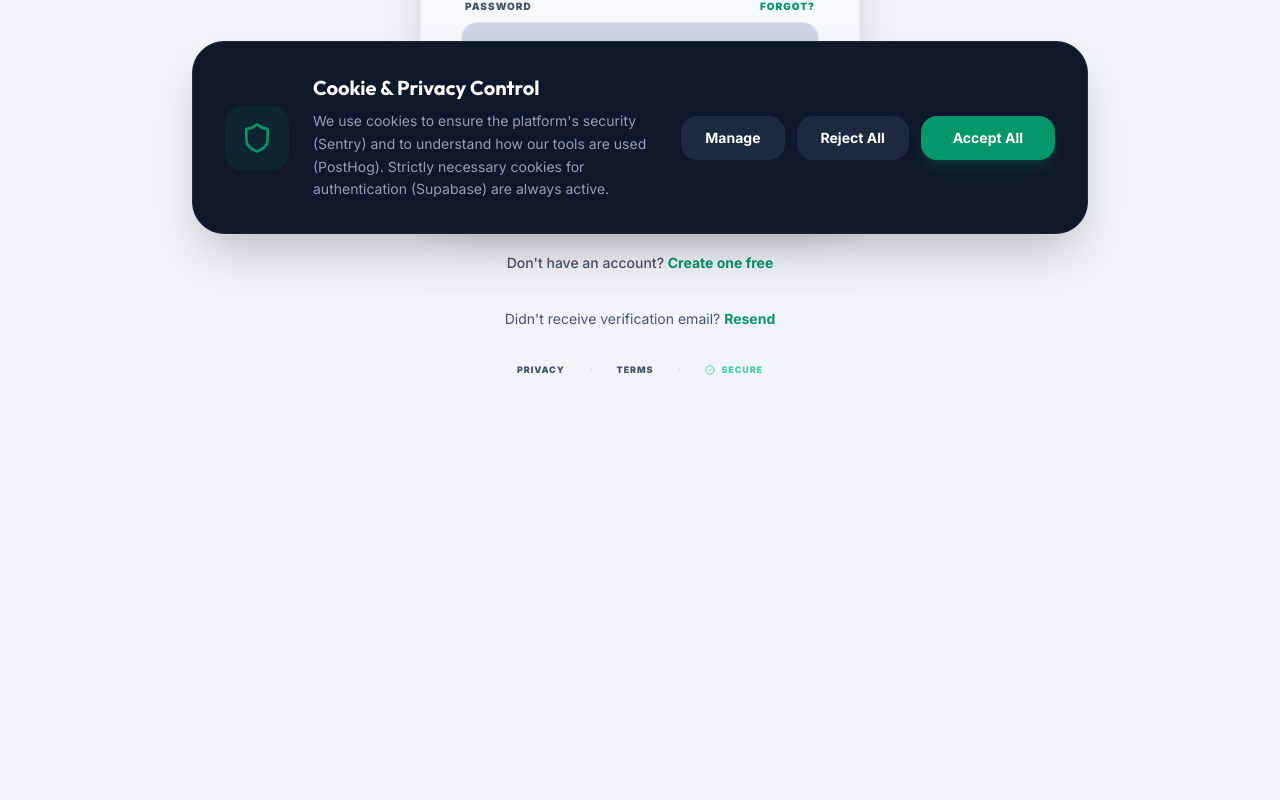
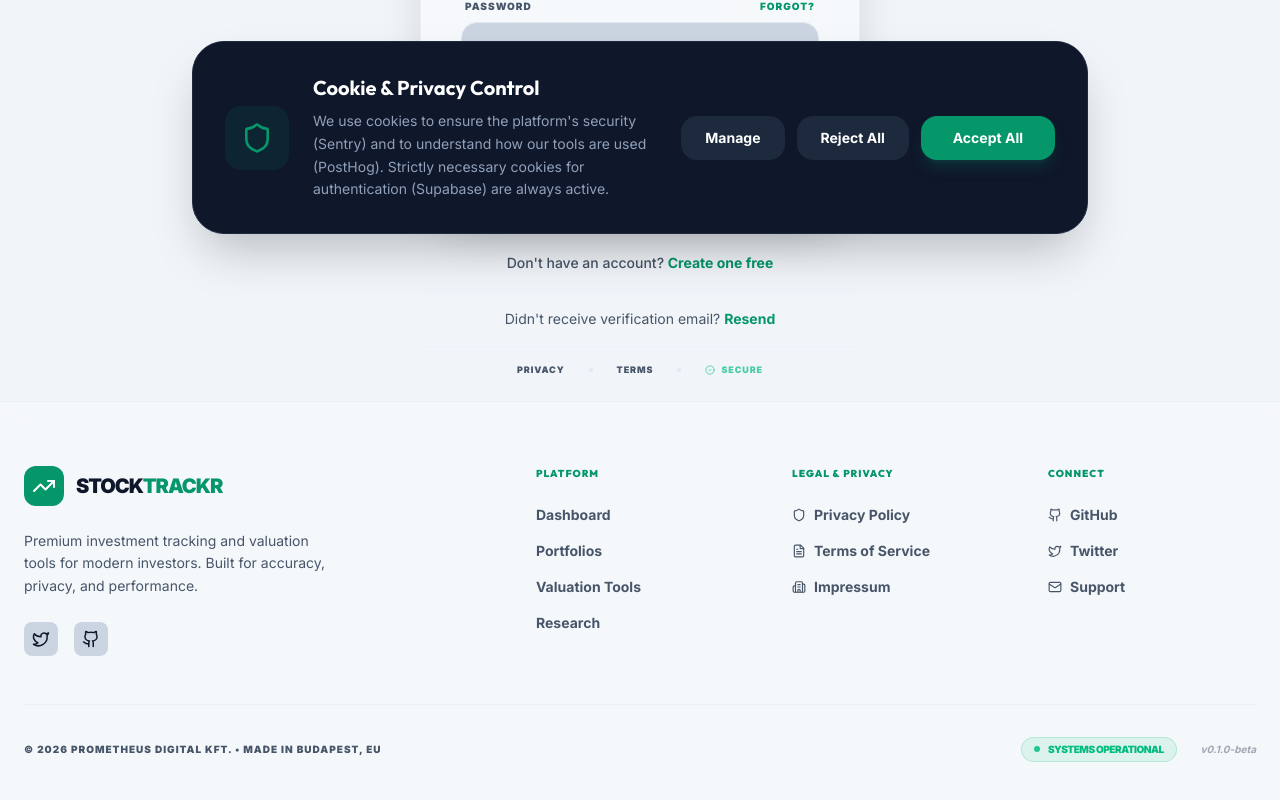
Before and after one commit to arpadbretz/stock-portfolio-tracker, a Next.js app: page /login in a window 1280 px wide. Shown: the part 542-1342 px from the top of the page. Before the commit the page ends 943 px from the top, so only its background shows below. Built offline with nearby package versions, Linux system fonts and the light colour scheme; no server answers.

Commit message:
feat: add global footer, enhance PostHog privacy, and verify SQL cascade

```diff
--- a/app/layout.tsx
+++ b/app/layout.tsx
@@ -26,6 +26,7 @@ export const metadata: Metadata = {
 import { AuthProvider } from "@/components/auth/AuthProvider";
 import { ThemeProvider } from "@/components/ThemeProvider";
 import CookieConsent from "@/components/CookieConsent";
+import Footer from "@/components/Footer";
 import CommandPalette from "@/components/CommandPalette";
 import { Toaster } from "sonner";
 
@@ -44,7 +45,7 @@ export default function RootLayout({
         <meta name="theme-color" content="#0f172a" />
       </head>
       <body
-        className={`${outfit.variable} ${inter.variable} font-inter antialiased bg-background text-foreground`}
+        className={`${outfit.variable} ${inter.variable} font-inter antialiased bg-background text-foreground min-h-screen flex flex-col`}
       >
         <AuthProvider>
           <ConsentProvider>
@@ -54,7 +55,10 @@ export default function RootLayout({
               </Suspense>
               <UserPreferencesProvider>
                 <ThemeProvider>
-                  {children}
+                  <main className="flex-1">
+                    {children}
+                  </main>
+                  <Footer />
                   <CookieConsent />
                   <CommandPalette />
                   <Toaster
--- a/app/providers/posthog-provider.tsx
+++ b/app/providers/posthog-provider.tsx
@@ -17,7 +17,8 @@ export function PostHogContextProvider({ children }: { children: React.ReactNode
             posthog.init(posthog_key, {
                 api_host: posthog_host,
                 person_profiles: 'identified_only',
-                capture_pageview: false
+                capture_pageview: false,
+                property_blacklist: ['$ip'], // Enhanced Privacy: Don't collect IP addresses
             })
         } else if (!preferences.analytics && posthog.isFeatureEnabled('any')) {
             // If consent is revoked, we opt out
--- a/components/Footer.tsx
+++ b/components/Footer.tsx
@@ -1,86 +1,112 @@
+'use client';
+
 import Link from 'next/link';
-import { Mail, Phone, ExternalLink, ShieldCheck } from 'lucide-react';
+import { TrendingUp, Github, Twitter, Mail, ExternalLink, Shield, FileText, Building2 } from 'lucide-react';
+
+interface FooterLink {
+    name: string;
+    href: string;
+    external?: boolean;
+    icon?: React.ComponentType<{ size?: number; className?: string }>;
+}
 
 export default function Footer() {
+    const currentYear = new Date().getFullYear();
+
+    const sections: { title: string; links: FooterLink[] }[] = [
+        {
+            title: "Platform",
+            links: [
+                { name: "Dashboard", href: "/dashboard" },
+                { name: "Portfolios", href: "/dashboard/portfolios" },
+                { name: "Valuation Tools", href: "/dashboard/valuation" },
+                { name: "Research", href: "/dashboard/research" },
+            ]
+        },
+        {
+            title: "Legal & Privacy",
+            links: [
+                { name: "Privacy Policy", href: "/legal/privacy", icon: Shield },
+                { name: "Terms of Service", href: "/legal/terms", icon: FileText },
+                { name: "Impressum", href: "/legal/impressum", icon: Building2 },
+            ]
+        },
+        {
+            title: "Connect",
+            links: [
+                { name: "GitHub", href: "https://github.com", external: true, icon: Github },
+                { name: "Twitter", href: "https://twitter.com", external: true, icon: Twitter },
+                { name: "Support", href: "mailto:info@prometheusdigital.hu", icon: Mail },
+            ]
+        }
+    ];
+
     return (
-        <footer className="bg-card/50 backdrop-blur-md border-t border-border mt-auto">
-            <div className="container mx-auto px-6 py-12">
-                <div className="grid grid-cols-1 md:grid-cols-4 gap-12">
-                    {/* Brand/Company Info */}
-                    <div className="md:col-span-2">
-                        <div className="flex items-center gap-2 mb-6">
-                            <div className="p-1.5 bg-primary/20 rounded-lg">
-                                <ShieldCheck className="text-primary" size={24} />
+        <footer className="mt-auto border-t border-border/50 bg-card/30 backdrop-blur-sm">
+            <div className="max-w-7xl mx-auto px-6 py-12 md:py-16">
+                <div className="grid grid-cols-1 md:grid-cols-2 lg:grid-cols-5 gap-12 mb-12">
+                    {/* Brand Section */}
+                    <div className="lg:col-span-2 space-y-6">
+                        <Link href="/" className="flex items-center gap-3 group">
+                            <div className="p-2 bg-primary rounded-xl group-hover:rotate-12 transition-transform duration-300">
+                                <TrendingUp className="text-primary-foreground" size={24} />
                             </div>
-                            <span className="text-xl font-bold tracking-tight">StockTrackr.eu</span>
-                        </div>
-                        <h3 className="text-sm font-black text-foreground mb-4 uppercase tracking-widest">Prometheus Digital Kft.</h3>
-                        <div className="space-y-2 text-[11px] text-muted-foreground font-medium uppercase tracking-wider leading-relaxed">
-                            <p>1125 Budapest, Hableány utca 6/A</p>
-                            <p>Tax Number: 32910128-2-43</p>
-                            <p>Company Reg. No.: 01-09-434076</p>
+                            <span className="text-xl font-black tracking-tighter text-foreground uppercase">
+                                Stock<span className="text-primary">Trackr</span>
+                            </span>
+                        </Link>
+                        <p className="text-sm text-muted-foreground leading-relaxed max-w-xs">
+                            Premium investment tracking and valuation tools for modern investors.
+                            Built for accuracy, privacy, and performance.
+                        </p>
+                        <div className="flex items-center gap-4">
+                            <a href="#" className="p-2 bg-muted hover:bg-primary/10 hover:text-primary rounded-lg transition-colors">
+                                <Twitter size={18} />
+                            </a>
+                            <a href="#" className="p-2 bg-muted hover:bg-primary/10 hover:text-primary rounded-lg transition-colors">
+                                <Github size={18} />
+                            </a>
                         </div>
                     </div>
 
-                    {/* Legal Links */}
-                    <div>
-                        <h3 className="text-[10px] font-black text-foreground mb-6 uppercase tracking-[0.2em]">Foundation</h3>
-                        <ul className="space-y-4">
-                            <li>
-                                <Link href="/legal/notice" className="text-xs text-muted-foreground hover:text-primary transition-colors font-bold uppercase tracking-widest">
-                                    Legal Notice
-                                </Link>
-                            </li>
-                            <li>
-                                <Link href="/legal/privacy" className="text-xs text-muted-foreground hover:text-primary transition-colors font-bold uppercase tracking-widest">
-                                    Privacy Policy
-                                </Link>
-                            </li>
-                            <li>
-                                <Link href="/legal/terms" className="text-xs text-muted-foreground hover:text-primary transition-colors font-bold uppercase tracking-widest">
-                                    Terms of Service
-                                </Link>
-                            </li>
-                        </ul>
+                    {/* Links Sections */}
+                    {sections.map((section) => (
+                        <div key={section.title}>
+                            <h3 className="text-[10px] font-black uppercase tracking-widest text-primary mb-6">
+                                {section.title}
+                            </h3>
+                            <ul className="space-y-4">
+                                {section.links.map((link) => (
+                                    <li key={link.name}>
+                                        <Link
+                                            href={link.href}
+                                            target={link.external ? "_blank" : undefined}
+                                            className="text-sm font-bold text-muted-foreground hover:text-foreground transition-colors flex items-center gap-2 group w-fit"
+                                        >
+                                            {link.icon && <link.icon size={14} className="group-hover:text-primary transition-colors" />}
+                                            {link.name}
+                                            {link.external && <ExternalLink size={10} className="opacity-0 group-hover:opacity-100 transition-opacity" />}
+                                        </Link>
+                                    </li>
+                                ))}
+                            </ul>
+                        </div>
+                    ))}
+                </div>
+
+                <div className="pt-8 border-t border-border/50 flex flex-col md:flex-row justify-between items-center gap-6">
+                    <div className="text-[10px] font-black uppercase tracking-widest text-muted-foreground">
+                        © {currentYear} Prometheus Digital Kft. • Made in Budapest, EU
                     </div>
 
-                    {/* Contact */}
-                    <div>
-                        <h3 className="text-[10px] font-black text-foreground mb-6 uppercase tracking-[0.2em]">Contact Node</h3>
-                        <div className="space-y-4">
-                            <a
-                                href="mailto:info@prometheusdigital.hu"
-                                className="flex items-center gap-3 text-xs text-muted-foreground hover:text-primary transition-colors font-bold tracking-tight"
-                            >
-                                <div className="p-2 bg-muted rounded-xl">
-                                    <Mail size={14} />
-                                </div>
-                                info@prometheusdigital.hu
-                            </a>
-                            <a
-                                href="tel:+36309222042"
-                                className="flex items-center gap-3 text-xs text-muted-foreground hover:text-primary transition-colors font-bold tracking-tight"
-                            >
-                                <div className="p-2 bg-muted rounded-xl">
-                                    <Phone size={14} />
-                                </div>
-                                +36 30 922 2042
-                            </a>
+                    <div className="flex items-center gap-6">
+                        <div className="flex items-center gap-2 px-3 py-1 bg-emerald-500/10 rounded-full border border-emerald-500/20">
+                            <div className="w-1.5 h-1.5 bg-emerald-500 rounded-full animate-pulse" />
+                            <span className="text-[10px] font-black text-emerald-500 uppercase tracking-tighter">Systems Operational</span>
                         </div>
-                    </div>
-                </div>
-
-                <div className="mt-12 pt-8 border-t border-border flex flex-col md:flex-row items-center justify-between gap-6">
-                    <p className="text-[10px] text-muted-foreground font-black uppercase tracking-widest">
-                        © 2026 Prometheus Digital Kft. Secure Asset Management.
-                    </p>
-                    <div className="flex items-center gap-6">
-                        <span className="text-[10px] text-muted-foreground font-black uppercase tracking-widest flex items-center gap-2">
-                            Infrastructure:
-                            <a href="https://vercel.com" target="_blank" rel="noopener noreferrer" className="text-foreground hover:text-primary transition-colors flex items-center gap-1">
-                                Vercel <ExternalLink size={10} />
-                            </a>
-                        </span>
+                        <div className="text-[10px] font-bold text-muted-foreground/50 italic">
+                            v0.1.0-beta
+                        </div>
                     </div>
                 </div>
             </div>
```
